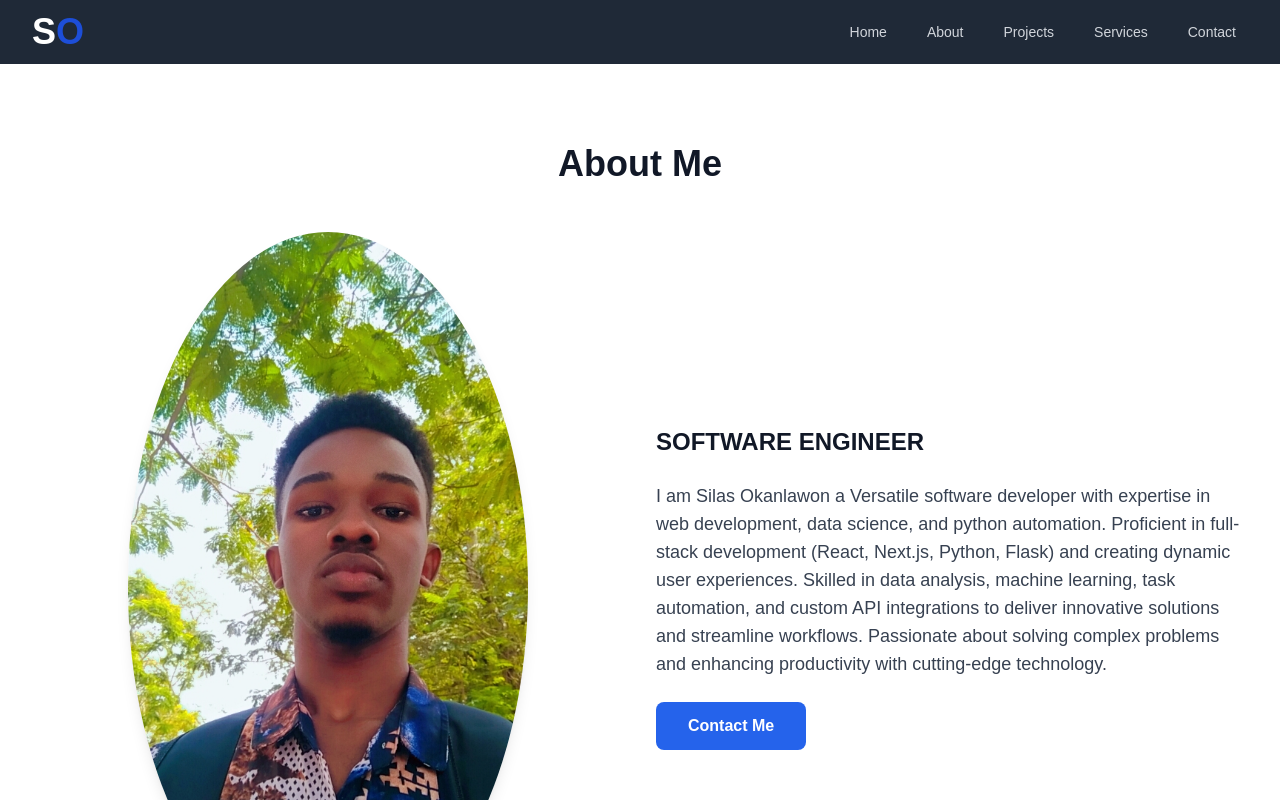
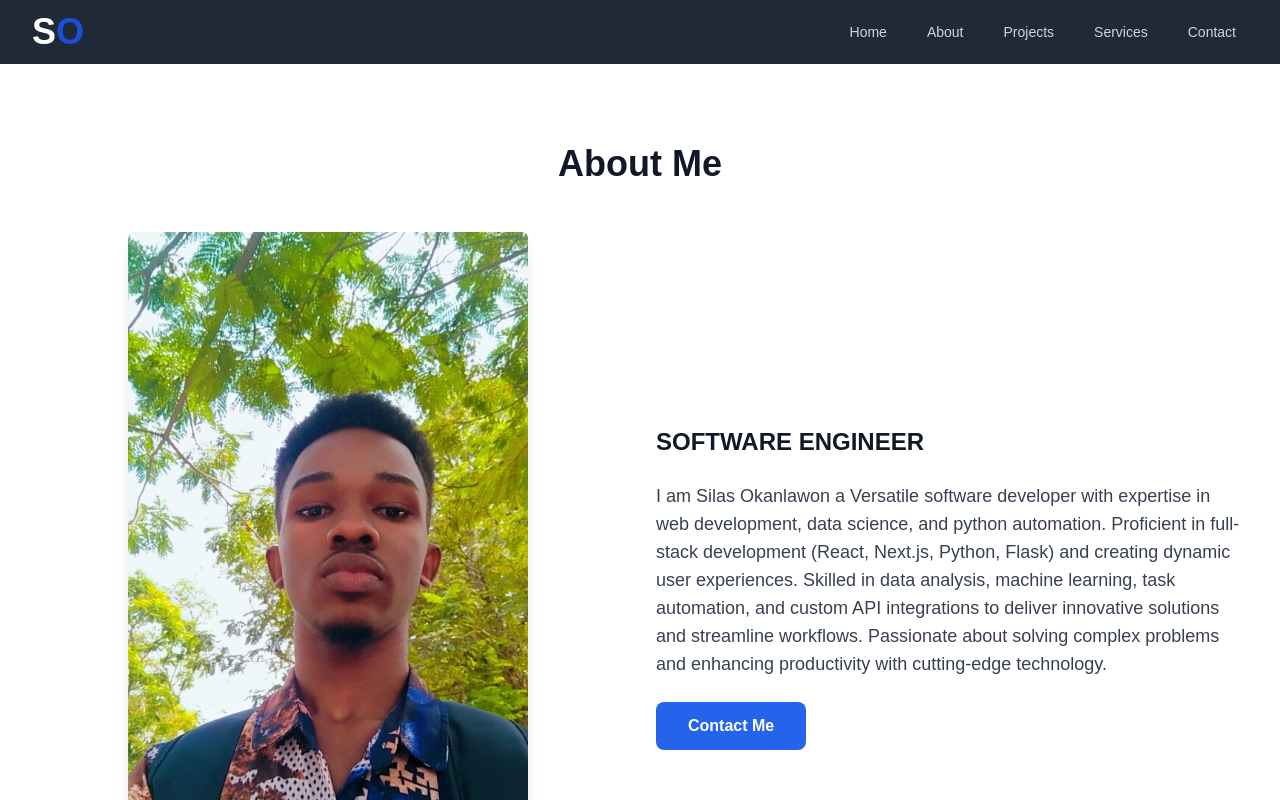
Before and after one commit to CyberTycoon/silas-portfolio, a Next.js app: page /about in a window 1280 px wide. Shown: the top 800 px of the page. Built offline with nearby package versions, Linux system fonts and the light colour scheme.

Commit message:
initial commit

```diff
--- a/src/app/about/page.tsx
+++ b/src/app/about/page.tsx
@@ -31,7 +31,7 @@ export default function About() {
               alt="Profile Image"
               width={400}
               height={400}
-              className="rounded-[100%] object-cover mx-auto shadow-lg w-50 h-50"
+              className="rounded-md object-cover mx-auto shadow-lg w-50 h-50"
             />
           </motion.div>
 
```
